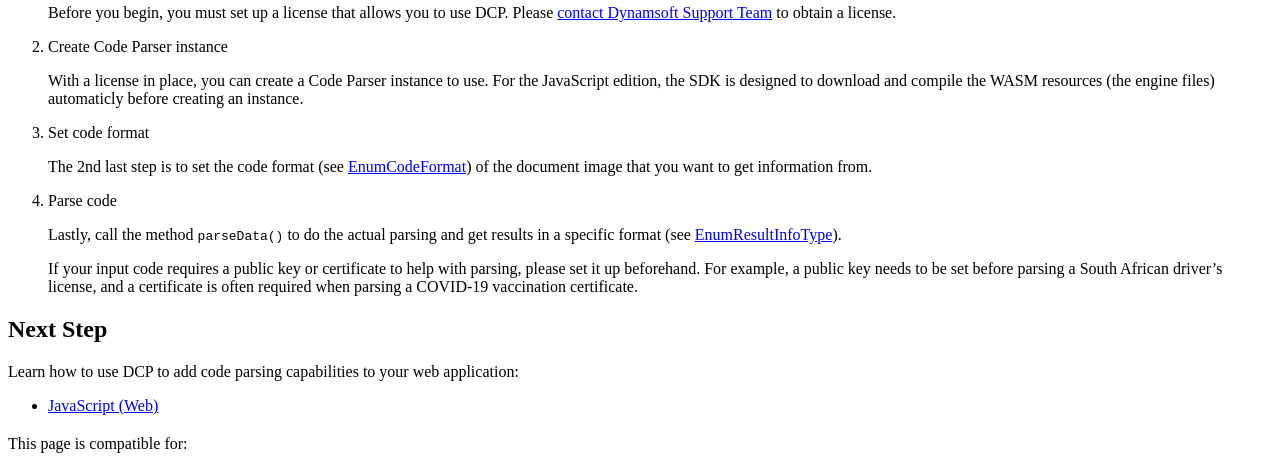
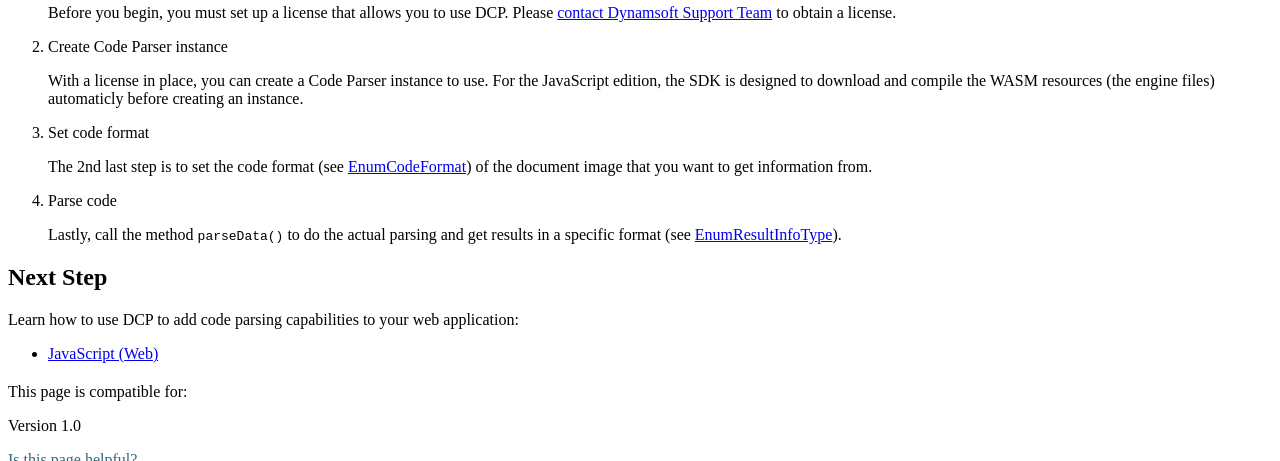
Before and after one commit to dynamsoft-docs/code-parser-docs, a Jekyll site: the page built from introduction/index.md, in a window 1280 px wide and 900 px high, scrolled down 1423 px, cut to the strip 0-461 px from the top of the window. Built offline with Jekyll 4.4.1, drawn with Linux system fonts in a browser that asks for light colours.

Commit message:
revise a bit

```diff
--- a/introduction/index.md
+++ b/introduction/index.md
@@ -61,7 +61,7 @@ There are mainly four steps to use a CodeParser, the following takes the JavaScr
 
     Lastly, call the method `parseData()` to do the actual parsing and get results in a specific format (see [EnumResultInfoType](../development/javascript/api-reference/enum/EnumResultInfoType.md)).
 
-> If your input code requires a public key or certificate to help with parsing, please set it up beforehand. For example, a public key needs to be set before parsing a South African driver's license, and a certificate is often required when parsing a COVID-19 vaccination certificate.
+<!-- > If your input code requires a public key or certificate to help with parsing, please set it up beforehand. For example, a public key needs to be set before parsing a South African driver's license, and a certificate is often required when parsing a COVID-19 vaccination certificate. -->
 
 ## Next Step
 
```
